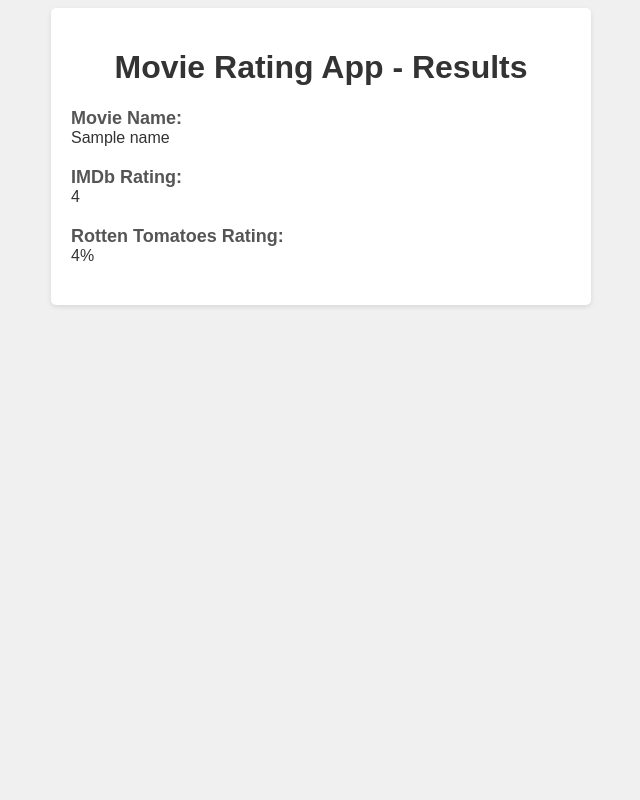
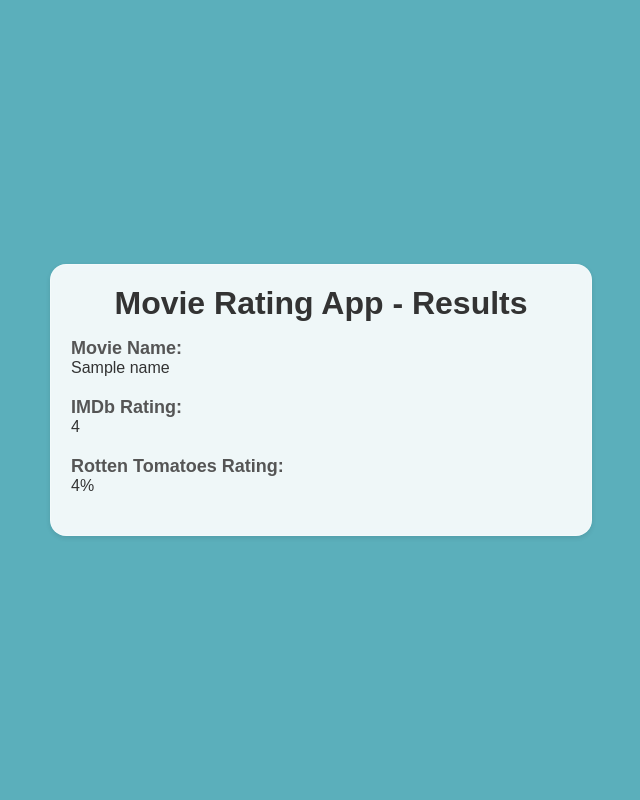
Before and after one commit to harshaldulera/IMDB-Ratings, a Flask app: template templates/result.html in a window 1280 px wide. Shown: the whole page, without its empty margins (319-959 px from the left). Run offline with Flask 3, Linux system fonts and the light colour scheme; the template is opened without the code that fills it: most values are stand-ins (such as "Sample title", 1, 10 or a date in 2020).

Commit message:
feat:UI Chnages

```diff
--- a/templates/result.html
+++ b/templates/result.html
@@ -3,23 +3,40 @@
 <head>
     <title>Movie Rating App - Results</title>
     <style>
+        *{
+            margin: 0;
+            padding: 0'
+            box-sizing: border-box;
+        }
         body {
-            background-color: #f0f0f0;
-            font-family: Arial, sans-serif;
+            display: flex;
+            justify-content: center;
+            align-items: center;
+            height: 100vh;
+            margin: 0;
+            background-color: #5BAFBB;
+            font-family: 'Popins', sans-serif;
         }
 
         .container {
+            color: #000;
+            border-radius: 20px;
+            padding: 20px;
+            width: 100%;
             max-width: 500px;
             margin: 0 auto;
-            padding: 20px;
-            background-color: #ffffff;
-            border-radius: 5px;
+            background-color: rgba(255, 255, 255, 0.9);
+            border-radius: 16px;
             box-shadow: 0 2px 5px rgba(0, 0, 0, 0.1);
+            backdrop-filter: blur(5px);
+            -webkit-backdrop-filter: blur(5px);
+            border: 1px solid rgba(255, 255, 255, 0.3)
         }
 
         h1 {
             color: #333333;
             text-align: center;
+            padding-bottom: 1rem;
         }
 
         .result-info {
@@ -38,7 +55,6 @@
             color: #333333;
         }
     </style>
-    <link rel="stylesheet" href='result.css'>
 </head>
 <body>
     <div class="container">
```
Also changed, not shown: templates/index.html (+2 -8 lines).
